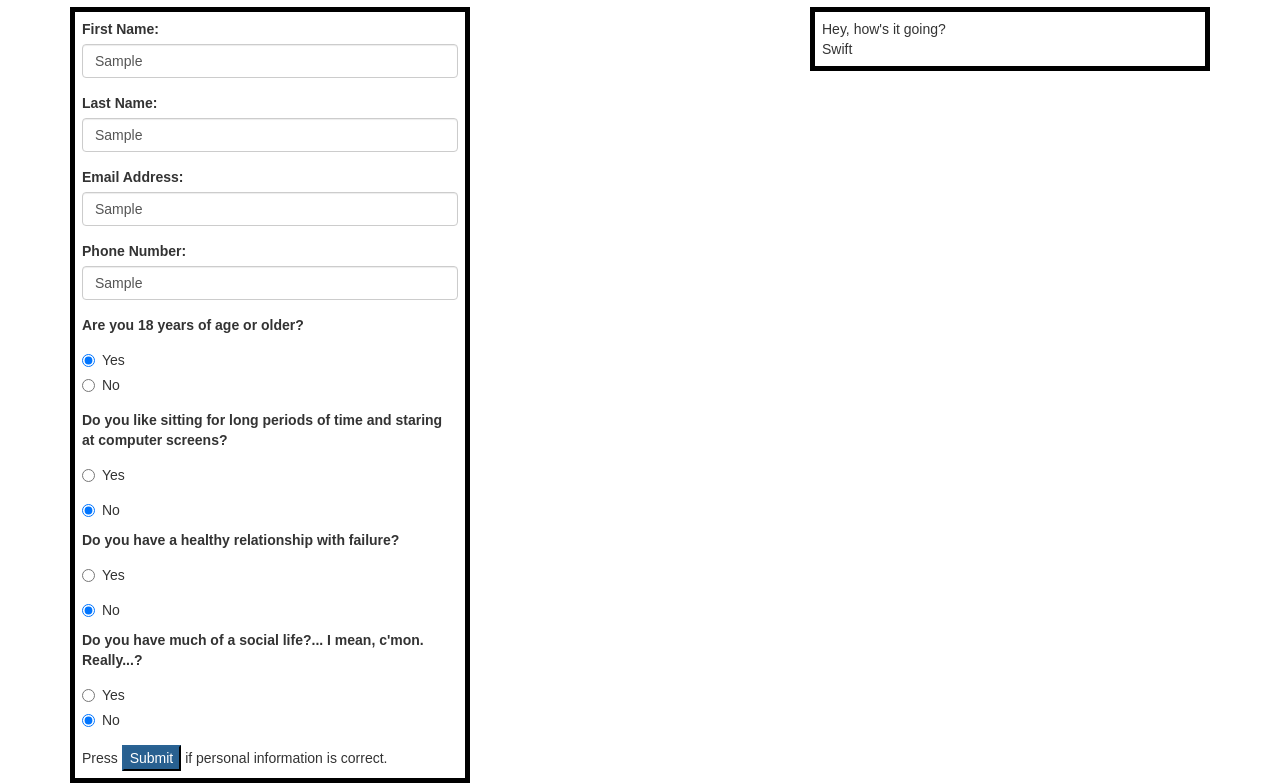
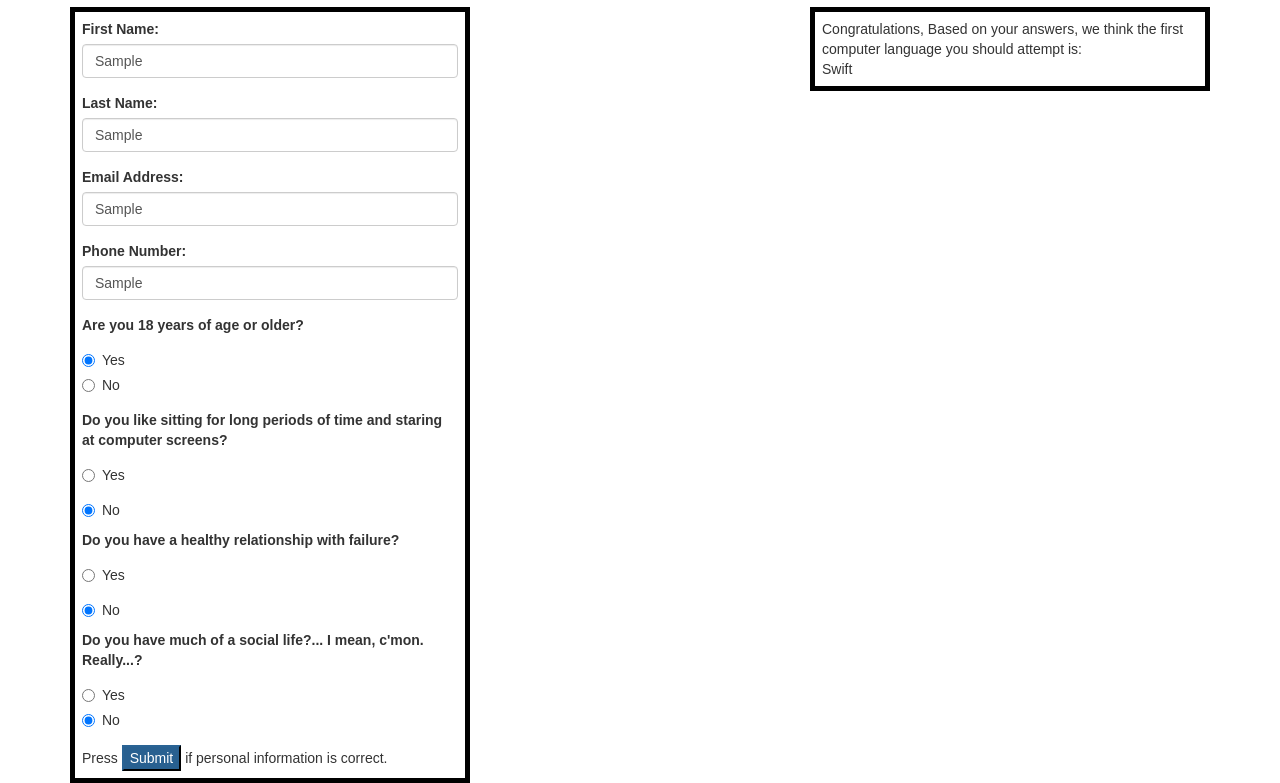
Before and after one commit to thomasglenngit/programmingSuggester, a plain HTML site: page index.html in a window 1280 px wide. Both pictures are taken after typing "Sample", "Sample", "Sample", "Sample" into the empty fields and a click on the button "Submit". Shown: the part 116-899 px from the top of the page. Drawn offline with Linux system fonts and the light colour scheme.

Commit message:
add text to presentation and remove info and result classes from presentation

```diff
--- a/index.html
+++ b/index.html
@@ -131,13 +131,15 @@
       <div id="output1"><span class="firstName"></span> <span class="lastName"></span> <span class="address"></span> <span class="phone"></span>
       </div>
 
-      <div id="present">Hey, how's it going?
+      <div id="present">Congratulations, Based on your answers, we think the first computer language you should attempt is:
 
       <div id="output2">
-        <span class="info"></span><span class="result"></span>
+
 
       </div>
     </div>
   </div>
 </body>
 </html>
+
+<!-- <span class="info"></span><span class="result"></span> -->
```
